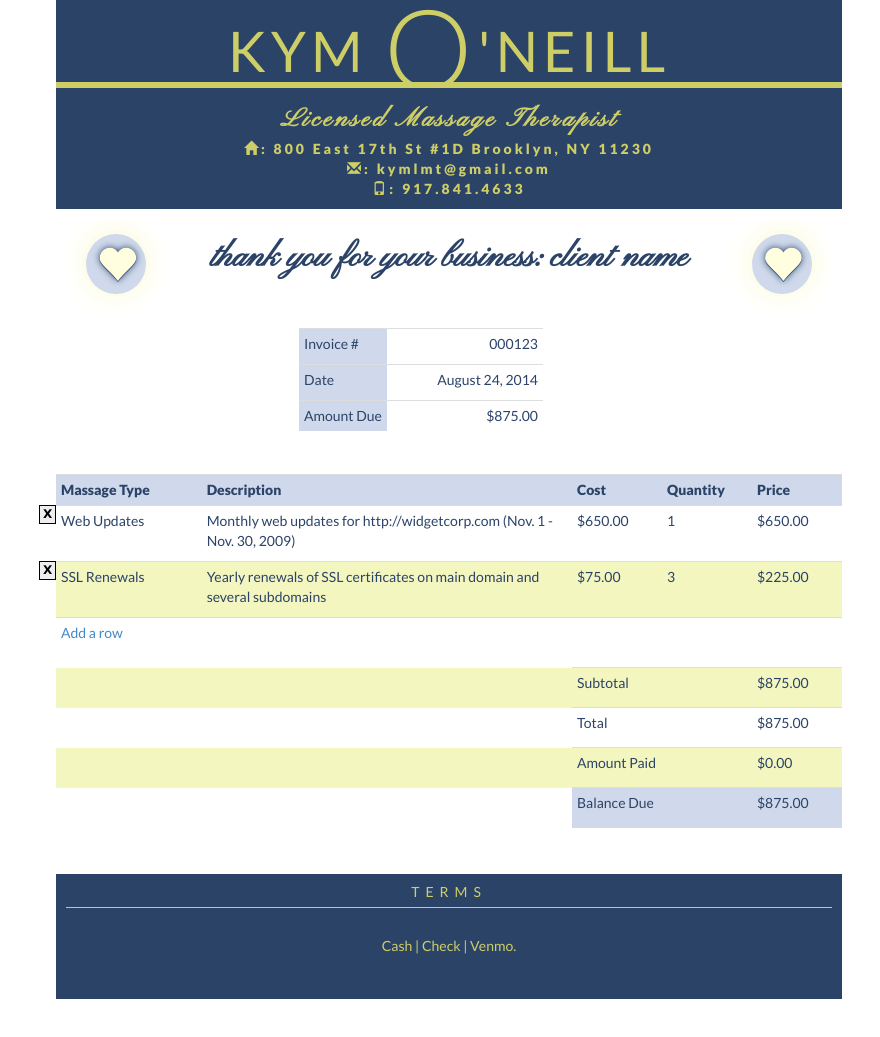
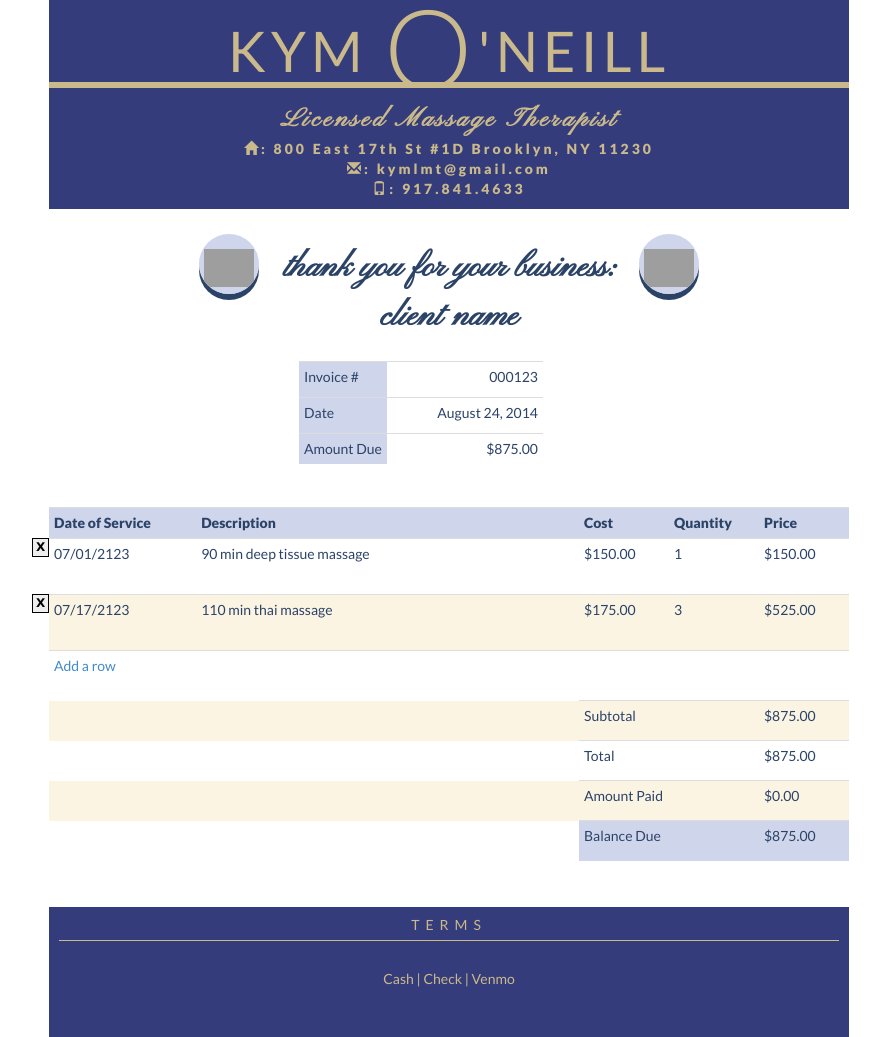
Before and after one commit to gad2103/invoice, a PHP site: page / in a window 1280 px wide. Shown: the whole page, without its empty margins (191-1071 px from the left). Before the commit the page ends 999 px from the top, so only its background shows below. Run offline with PHP 8.4, Linux system fonts and the light colour scheme; some libraries are stand-ins or nearby versions; grey boxes are pictures that could not be loaded.

Commit message:
kyms edits

```diff
--- a/css/style.css
+++ b/css/style.css
@@ -13,7 +13,7 @@
 
 * { margin: 0; padding: 0; }
 body { font-size: 14px/1.4; font-family: 'Lato', sans-serif !important;	-webkit-print-color-adjust: exact; color: #2C4368 !important;}
-#page-wrap { margin: 0 auto; padding: 0 7px; /*background: url(../images/bg.jpg);*/ width: 800px;}
+#page-wrap { margin: 0 auto; /* padding: 0 7px; */ /*background: url(../images/bg.jpg);*/ width: 800px;}
 
 textarea { border: 0; font-size: 14px; overflow: hidden; resize: none; }
 
@@ -32,15 +32,15 @@ textarea { border: 0; font-size: 14px; overflow: hidden; resize: none; }
 .edit #logohelp { display: block; }
 .edit #save-logo, .edit #cancel-logo { display: inline; }
 .edit #image, #save-logo, #cancel-logo, .edit #change-logo, .edit #delete-logo { display: none; }
-#customer-title { font-size: 34px; display: inline-table; vertical-align: top; font-family: 'Pinyon Script', cursive; font-weight: bold; width: 600px; text-align: center; margin-bottom: -4px;}
+#customer-title { font-size: 34px; display: inline-table; vertical-align: middle; font-family: 'Pinyon Script', cursive; font-weight: bold; width: 375px; text-align: center; margin-bottom: -4px;}
 
-#meta { margin-top: 1px; width: 300px; display: inline-block; margin-bottom: 38px;}
+#meta { margin-top: 24px; width: 300px; display: inline-block; margin-bottom: 38px;}
 #meta td { text-align: right;  }
-#meta td.meta-head { text-align: left; background: rgba(200, 212, 232, 0.87); }
+#meta td.meta-head { text-align: left; background: rgba(200, 207, 232, 0.87) !important;}
 #meta td textarea { width: 100%; height: 20px; text-align: right; }
 
 #items { clear: both; width: 100%; margin: 0px 0 0 0;}
-#items th, .user { background: rgba(200, 212, 232, 0.87) !important;}
+#items th { background:rgba(200, 207, 232, 0.87) !important;}
 #items textarea { width: 80px; /* height: 50px; */ }
 #items tr.item-row td { /* border: 0; */ vertical-align: top; }
 #items td.description { width: 475px; }
@@ -49,12 +49,12 @@ textarea { border: 0; font-size: 14px; overflow: hidden; resize: none; }
 #items td.total-line { }
 #items td.total-value { }
 #items td.total-value textarea { height: 20px; background: none; }
-#items td.balance { background: rgba(200, 212, 232, 0.87);}
+#items td.balance { background: rgba(200,207,232,0.87); }
 #items td.blank { border: 0; /* background: none; */}
 
-#terms { text-align: center; margin: 46px 0 0 0; padding: 10px; min-height: 125px;}
+#terms { text-align: center; margin: 46px 0 0 0; padding: 10px; min-height: 130px;}
 #terms h5 { text-transform: uppercase; letter-spacing: 6px; border-bottom: 1px solid; padding: 0 0 8px 0; margin: 0 0 8px 0; }
-#terms textarea { width: 100%; text-align: center; margin-top: 20px;}
+#terms textarea { width: 100%; text-align: center; margin-top: 20px; spellcheck: false;}
 
 textarea:hover, textarea:focus, #items td.total-value textarea:hover, #items td.total-value textarea:focus, .delete:hover { background-color:#EEFF88; }
 
@@ -76,8 +76,8 @@ font-weight: 300;
 top: 18px;
 }
 #identity, #terms{
-	background: #2C4368;
-	color: rgb(206, 206, 103);
+	background:#343C7B;
+	color: rgb(202, 185, 139);
 	-webkit-print-color-adjust: exact;
 }
 .curly{
@@ -92,13 +92,20 @@ top: 18px;
 	border-radius: 50%;
 	display: inline-block;
 	text-align: center;
-	/* background: none; */
+	background-color: rgba(200, 207, 232, 0.87) !important;
 	color: lightyellow;
 	text-shadow: 0px 0px 7px #2C4368, 0px 1px 0px #2C4368, 0px 0px 0px #2C4368;
-	box-shadow: 0px -1px 28px 1px lightgoldenrodyellow;
+	box-shadow: 0px 6px 0px 0px #2C4368;
+	background-image: url(../images/lotus.png);
+	background-size: 50px;
+	background-repeat: no-repeat;
+	background-position-y: 15px;
+	background-position-x: 5px;
 }
 .user span {
 	line-height: 60px;
+	width: 25px;
+	height: 24px;
 }
 #hiderow{
 	height: 50px;
@@ -107,7 +114,7 @@ top: 18px;
 /* BOOTSTRAP OVERRIDES */
 
 .table-striped > tbody > tr:nth-child(odd) > td, .table-striped > tbody > tr:nth-child(odd) > th {
-background-color: #F3F6BE;
+background-color:rgba(248, 236, 208, 0.59) ;
 }
 
 .finalize {
@@ -123,8 +130,8 @@ background-color: #F3F6BE;
 
 @media print and (color){
 	* { -webkit-print-color-adjust: exact; print-color-adjust: exact;-webkit-filter:opacity(1);}
-	body > #page-wrap > #identity {
-		background: #2C4368 !important;
-		color: #CECE67 !important;
+	@page {
+		size:letter;
+		margin:none;
 	}
 }
--- a/index.php
+++ b/index.php
@@ -54,9 +54,9 @@
 		<div style="clear:both"></div>
 
 		<div id="customer">
-            <div class="user"><span class="glyphicon glyphicon-heart"></span></div>
+            <div class="user"><span class=""></span></div>
             <textarea id="customer-title">thank you for your business: client name</textarea>
-            <div class="user"><span class="glyphicon glyphicon-heart"></span></div>
+            <div class="user"><span class=""></span></div>
             <table id="meta" class="table table-condensed">
                 <tr>
                     <td class="meta-head">Invoice #</td>
@@ -79,7 +79,7 @@
 		<table id="items" class="table table-condensed table-striped">
 
 		  <tr>
-		      <th>Massage Type</th>
+		      <th>Date of Service</th>
 		      <th>Description</th>
 		      <th>Cost</th>
 		      <th>Quantity</th>
@@ -87,20 +87,20 @@
 		  </tr>
 
 		  <tr class="item-row">
-		      <td class="item-name"><div class="delete-wpr"><textarea>Web Updates</textarea><a class="delete" href="javascript:;" title="Remove row">X</a></div></td>
-		      <td class="description"><textarea>Monthly web updates for http://widgetcorp.com (Nov. 1 - Nov. 30, 2009)</textarea></td>
-		      <td><textarea class="cost">$650.00</textarea></td>
+		      <td class="item-name"><div class="delete-wpr"><textarea>07/01/2123</textarea><a class="delete" href="javascript:;" title="Remove row">X</a></div></td>
+		      <td class="description"><textarea>90 min deep tissue massage</textarea></td>
+		      <td><textarea class="cost">$150.00</textarea></td>
 		      <td><textarea class="qty">1</textarea></td>
-		      <td><span class="price">$650.00</span></td>
+		      <td><span class="price">$150.00</span></td>
 		  </tr>
 
 		  <tr class="item-row">
-		      <td class="item-name"><div class="delete-wpr"><textarea>SSL Renewals</textarea><a class="delete" href="javascript:;" title="Remove row">X</a></div></td>
+		      <td class="item-name"><div class="delete-wpr"><textarea>07/17/2123</textarea><a class="delete" href="javascript:;" title="Remove row">X</a></div></td>
 
-		      <td class="description"><textarea>Yearly renewals of SSL certificates on main domain and several subdomains</textarea></td>
-		      <td><textarea class="cost">$75.00</textarea></td>
+		      <td class="description"><textarea>110 min thai massage</textarea></td>
+		      <td><textarea class="cost">$175.00</textarea></td>
 		      <td><textarea class="qty">3</textarea></td>
-		      <td><span class="price">$225.00</span></td>
+		      <td><span class="price">$525.00</span></td>
 		  </tr>
 
 		  <tr id="hiderow">
@@ -133,7 +133,7 @@
 
 		<div id="terms">
 		  <h5>Terms</h5>
-		  <textarea>Cash | Check | Venmo.</textarea>
+		  <textarea>Cash | Check | Venmo</textarea>
 		</div>
 
 	</div>
```
